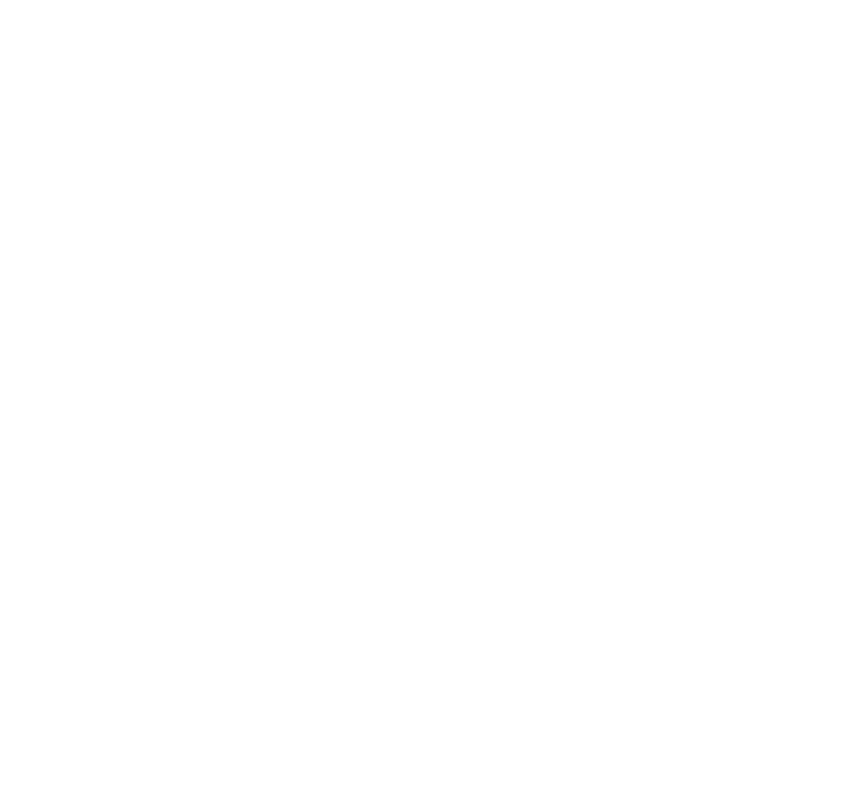
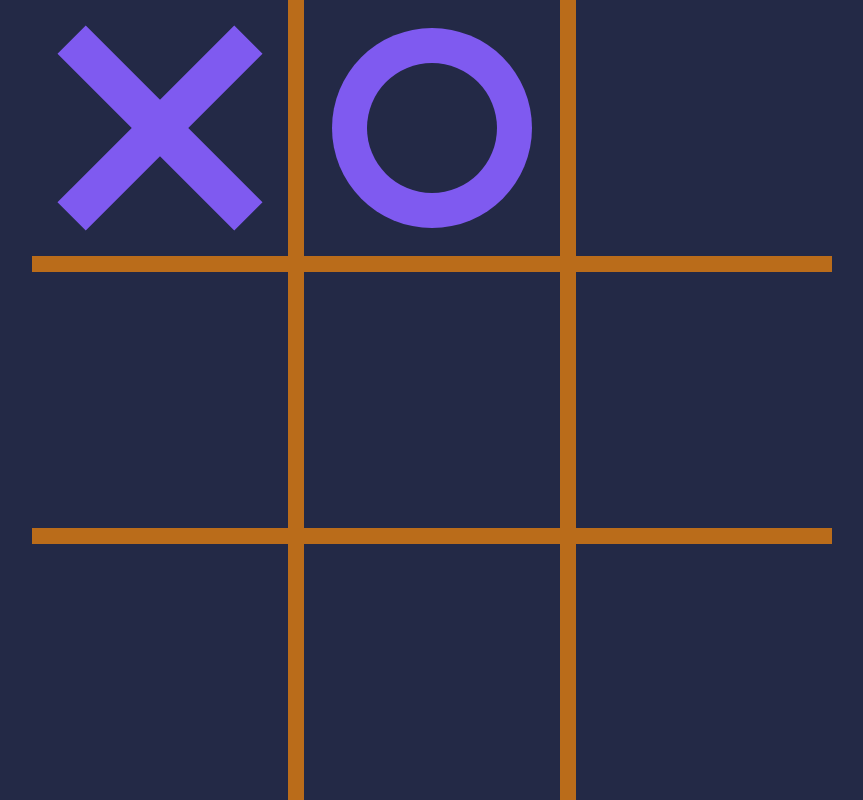
Before and after one commit to JackGraymer/Tic-Tac-Toe-TOD, a plain HTML site: page index.html in a window 1280 px wide. Shown: the whole page, without its empty margins (208-1071 px from the left). Drawn offline with Linux system fonts and the light colour scheme.

Commit message:
Finished classes for X and O symbols.

```diff
--- a/index.html
+++ b/index.html
@@ -5,10 +5,23 @@
     <meta http-equiv="X-UA-Compatible" content="IE=edge">
     <meta name="viewport" content="width=device-width, initial-scale=1.0">
     <title>Tic-Tac-Toe</title>
+    <link rel="shortcut icon" href="/img/icons8-grid-others-96.png" type="image/x-icon">
     <link rel="stylesheet" href="style.css">
     <script src="script.js" defer></script>
+
 </head>
 <body>
+    <div id="board">
+        <div class="cell"><div class="x"></div></div>
+        <div class="cell"><div class="o"></div></div>
+        <div class="cell"></div>
+        <div class="cell"></div>
+        <div class="cell"></div>
+        <div class="cell"></div>
+        <div class="cell"></div>
+        <div class="cell"></div>
+        <div class="cell"></div>
+    </div>
 
 </body>
 </html>
--- a/style.css
+++ b/style.css
@@ -0,0 +1,78 @@
+*{
+    box-sizing:border-box;
+}
+
+html,body{
+    display: flex;
+    margin: 0;
+}
+
+body{
+    background-color: #232946;
+    height: 100vh;
+    width: 100vw;
+    justify-content: center;
+    align-items: center;
+}
+
+#board{
+    background-color: #ff8b06af;
+    width: 800px;
+    height: 800px;
+    display: grid;
+    grid-template-columns: repeat(3, 1fr);
+    gap: 1em;
+}
+
+.cell{
+    background-color: rgb(35, 41, 70);
+    display: flex;
+    align-items: center;
+    justify-content: center;
+    padding: 0;
+    margin: 0;
+}
+
+.x{
+    position: absolute;
+    width: 250px;
+    height: 40px;
+    background:none;
+}
+
+.x::before, .x::after{
+    content: '';
+    position: absolute;
+    width: inherit;
+    height: inherit;
+    background-color: #7f5af0;
+}
+
+.x::before{
+    transform: rotate(45deg);
+}
+
+.x::after{
+    transform: rotate(-45deg);
+
+}
+
+.o{
+    display: flex;
+    align-items: center;
+    justify-content: center;
+    position:absolute;
+    width: 200px;
+    height: 200px;
+    border-radius: 50%;
+    background-color: #7f5af0;
+}
+
+.o::after, .o::after{
+    content:'';
+    position: absolute;
+    width: 130px;
+    height: 130px;
+    border-radius: 50%;
+    background-color: rgb(35, 41, 70);
+}
```
Also changed, not shown: img/icons8-grid-others-96.png (added).
